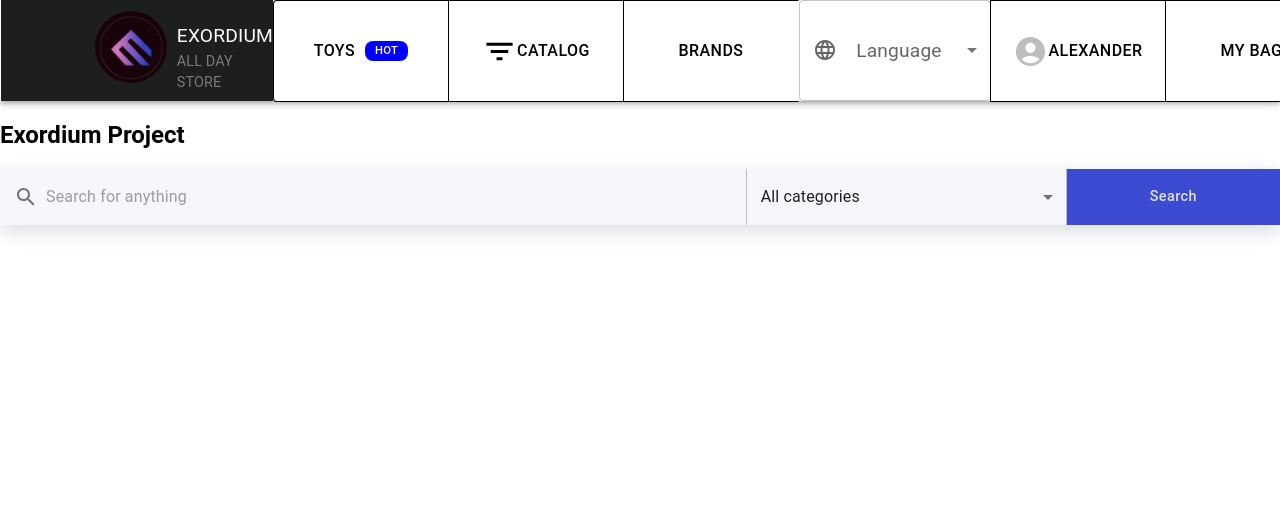
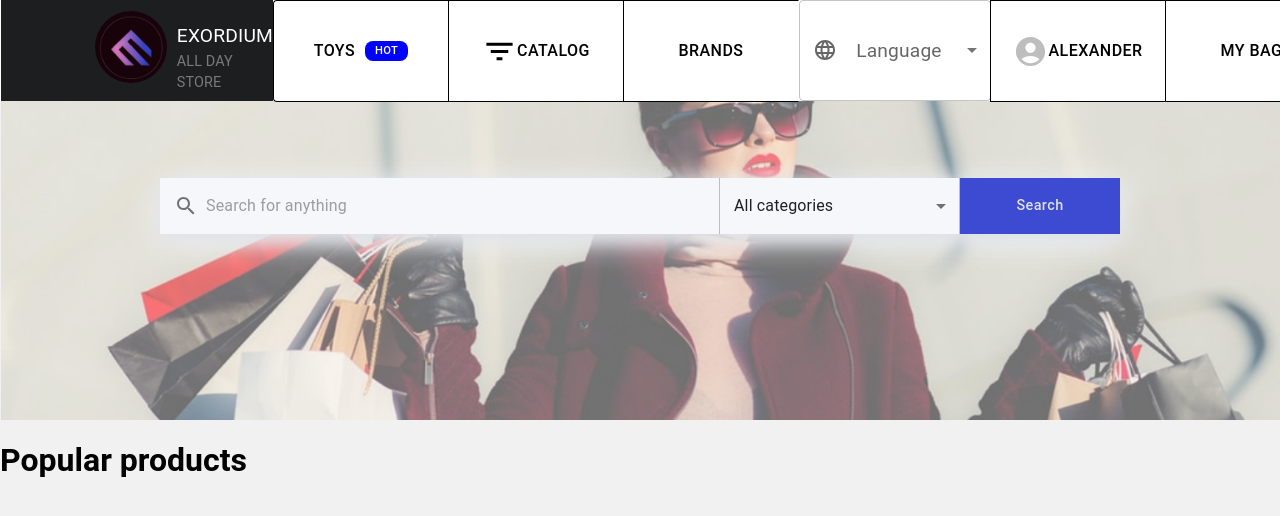
Before and after one commit to Exordium-Project/e-shop, a React (Create React App) app in the folder client/: page / in a window 1280 px wide. Shown: the top 516 px of the page. Built offline with nearby package versions, Linux system fonts and the light colour scheme.

Commit message:
Search bar background image layout

```diff
--- a/client/src/App.js
+++ b/client/src/App.js
@@ -1,22 +1,21 @@
 import React from 'react';
-import {Route, Routes} from 'react-router-dom'
+import {Route, Routes} from 'react-router-dom';
 import Header from './components/Header/Header';
 import Toys from './components/Header/Toys/Toys';
 import Catalog from './components/Header/Catalog/Catalog';
-import Brands from './components/Header/Brands/Brands'
-import User from './components/Header/User-profile/UserProfile'
-import MyBag from './components/Header/MyBag/MyBag'
-
-import SearchBar from "./components/search-bar/search-bar";
+import Brands from './components/Header/Brands/Brands';
+import User from './components/Header/User-profile/UserProfile';
+import MyBag from './components/Header/MyBag/MyBag';
+import Main from './mainPage';
 
 function App() {
 
     return (
         <div className="App">
-
-            <Header/>
+            <Header />
 
             <Routes>
+                <Route path='/' element={<Main />}/>
                 <Route path='/toys' element={<Toys/>}/>
                 <Route path='/catalog' element={<Catalog/>}/>
                 <Route path='/brands' element={<Brands/>}/>
@@ -24,10 +23,6 @@ function App() {
                 <Route path='/mybag' element={<MyBag/>}/>
             </Routes>
 
-
-            <h2>Exordium Project</h2>
-            <SearchBar></SearchBar>
-
         </div>
     );
 }
--- /dev/null
+++ b/client/src/mainPage.js
@@ -0,0 +1,45 @@
+import React from 'react';
+import {Route, Routes} from 'react-router-dom'
+import Header from './components/Header/Header';
+import Toys from './components/Header/Toys/Toys';
+import Catalog from './components/Header/Catalog/Catalog';
+import Brands from './components/Header/Brands/Brands'
+import User from './components/Header/User-profile/UserProfile'
+import MyBag from './components/Header/MyBag/MyBag'
+import Grid from '@mui/material/Grid';
+
+import SearchBar from "./components/search-bar/search-bar";
+import './mainPage.scss';
+import image from  "./Rectangle_669.png";
+
+const Main = () => {
+    return (
+        <div className='main'>
+
+            <div className='search-background-image'>
+
+                <div className='search-bar'>
+                    <Grid container={true}
+                        spacing={0}
+                        justifyContent={"center"}>
+
+                        <Grid item={true} sm={9} xs={12}>
+                            <SearchBar />
+                        </Grid>
+
+                    </Grid>
+
+
+                </div>
+
+            </div>
+
+            <div className='popular-products'>
+                <h1>Popular products</h1>
+            </div>
+
+        </div>
+    )
+}
+
+export default Main;
--- /dev/null
+++ b/client/src/mainPage.scss
@@ -0,0 +1,29 @@
+@import'./shared/styles/colors';
+
+.main {
+    max-width: 1536px; // equal to background image width
+    min-height: 1000vh;
+    background-color: $main-background-color;
+    margin: 0 auto; // centering the main layout
+
+    .search-background-image {
+        background-image: url("./Rectangle_669.png");
+        background-repeat: no-repeat;
+        background-size: contain ;
+        background-position: center;
+
+        width: 100%;
+        height:0;
+        padding-bottom: 24.93%; // scaling the div to match the background image
+
+
+    }
+
+    .search-bar {
+        padding-top: 6%;
+
+    }
+
+
+
+}
--- a/client/src/shared/styles/colors.scss
+++ b/client/src/shared/styles/colors.scss
@@ -5,3 +5,5 @@ $search-bar-outer-shadow-color: $white-solid;
 $search-bar-button-background-color: $gorgonzola-blue;
 $search-bar-button-text-color: $orchid-whisper;
 $search-bar-input-background-color: $white-solid;
+
+$main-background-color: $gray-background;
--- a/client/src/shared/styles/palette.scss
+++ b/client/src/shared/styles/palette.scss
@@ -3,3 +3,4 @@ $white-solid: #f5f7fa;
 $orchid-whisper: #dee0e7;
 
 $gorgonzola-blue: #3c4bd1;
+$gray-background: rgb(241 241 241);
```
Also changed, not shown: client/src/Rectangle_669.png (added).
